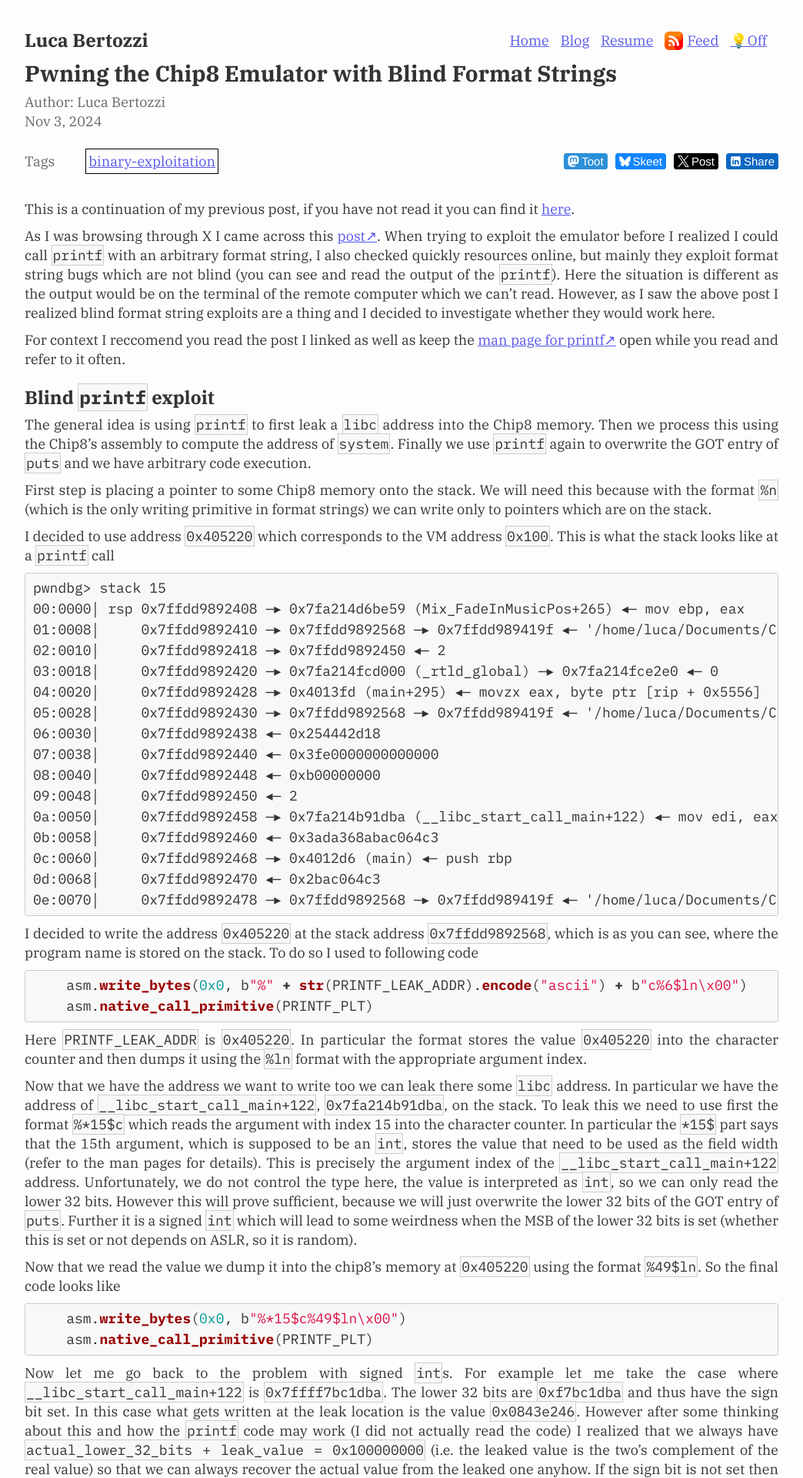
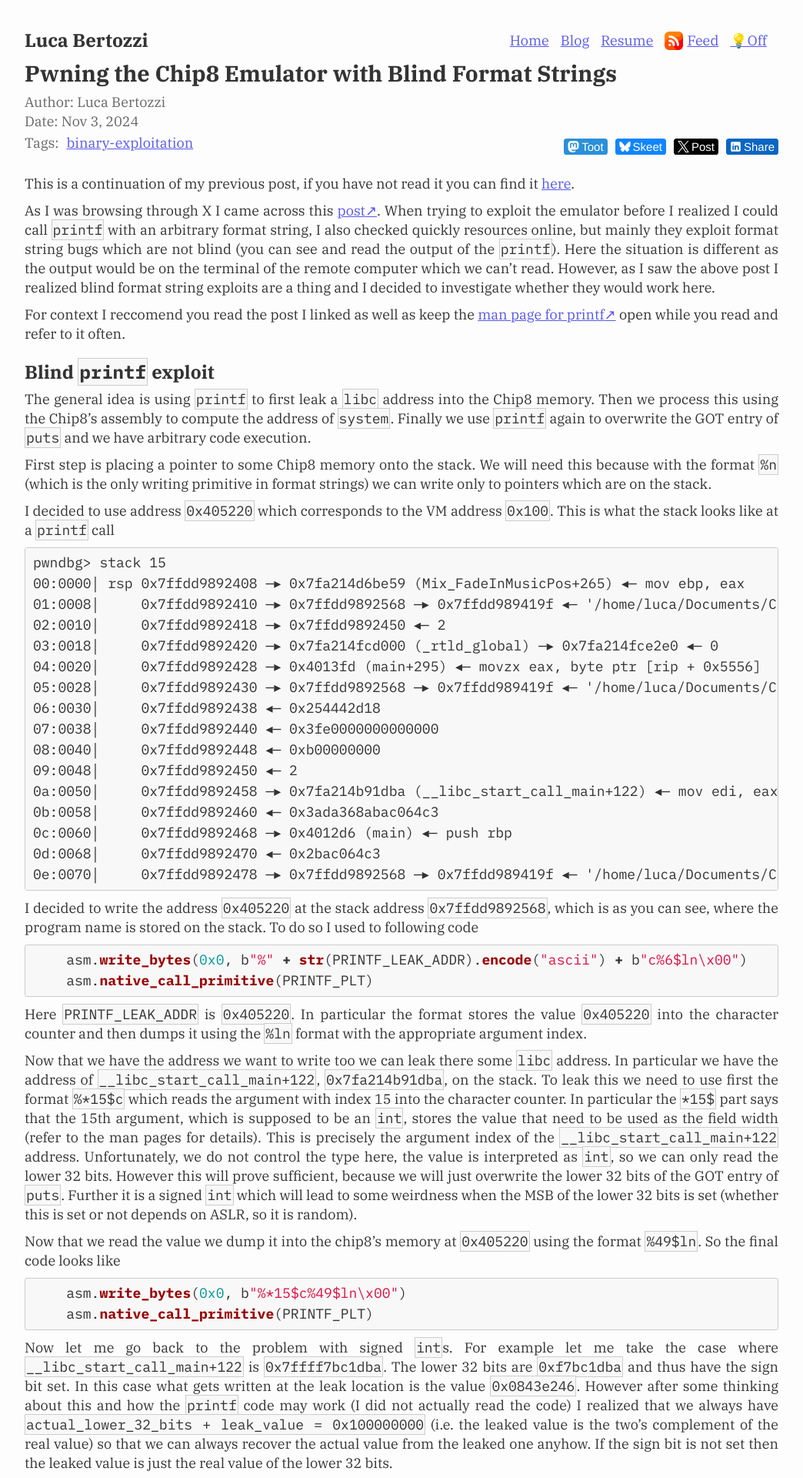
Before and after one commit to lucabtz/lucabtz.github.io, a Jekyll site: the page built from _posts/2024-11-3-pwning-the-chip8-emulator-with-blind-format-strings.md, in a window 1280 px wide. Shown: the top 1920 px of the page at 77% size, without its empty margins (118-1162 px from the left). Built offline with Jekyll 4.4.1, drawn with Linux system fonts in a browser that asks for light colours; nearby versions of some CDN libraries; some of the changed text lies outside the part shown.

Commit message:
feat(style): remove boxes from the site

```diff
--- a/_includes/post_list.html
+++ b/_includes/post_list.html
@@ -3,15 +3,17 @@
     <li class="post-card">
         <div><a href="{{ post.url }}">{{ post.title | escape }}</a></div>
         <div class="post-author">Author: {{ post.author | escape }}</div>
-        <div class="post-date">{{ post.date | date: "%b %-d, %Y" }}</div>
+        <div class="post-date">Date: {{ post.date | date: "%b %-d, %Y" }}</div>
         <div class="post-tags">
-            <div>Tags</div>
+            <div>Tags: </div>
             <ul>
                 {% for tag in post.tags %}
                 <li><a href="/tags#{{ tag | escape }}">{{ tag | escape }}</a></li>
                 {% endfor %}
             </ul>
         </div>
+
+        <div class="post-description">{{ post.description | escape }}</div>
     </li>
     {% endfor %}
 </ul>
--- a/_layouts/post.html
+++ b/_layouts/post.html
@@ -6,10 +6,10 @@ layout: default
     <header>
         <h1 class="post-title">{{ page.title | escape }}</h1>
         <div class="post-author">Author: {{ page.author | escape }}</div>
-        <div class="post-date">{{ page.date | date: "%b %-d, %Y" }}</div>
+        <div class="post-date">Date: {{ page.date | date: "%b %-d, %Y" }}</div>
         <div class="post-bar">
             <div class="post-tags">
-                <div>Tags</div>
+                <div>Tags: </div>
                 <ul>
                     {% for tag in page.tags %}
                     <li><a href="/tags#{{ tag | escape }}">{{ tag | escape }}</a></li>
@@ -95,8 +95,8 @@ layout: default
 <div class="post-nav">
     <div>
         {% if page.previous.url %}
-        <a href="{{ page.previous.url }}">
-            Previous post: {{ page.previous.title | escape }}
+        Previous post: <a href="{{ page.previous.url }}">
+            {{ page.previous.title | escape }}
         </a>
         {% else %}
         Hey this is the first post!
@@ -104,8 +104,8 @@ layout: default
     </div>
     <div>
         {% if page.next.url %}
-        <a href="{{ page.next.url }}">
-            Next post: {{ page.next.title | escape }}
+        Next post: <a href="{{ page.next.url }}">
+            {{ page.next.title | escape }}
         </a>
         {% else %}
         No more recent posts, sorry!
--- a/_sass/general.scss
+++ b/_sass/general.scss
@@ -12,7 +12,6 @@ $bg-color: light-dark(light.$bg-color, dark.$bg-color);
 $text-color: light-dark(light.$text-color, dark.$text-color);
 $light-text-color: light-dark(light.$light-text-color, dark.$light-text-color);
 $link-color: light-dark(light.$link-color, dark.$link-color);
-$box-border-color: light-dark(light.$box-border-color, dark.$box-border-color);
 $code-bg-color: light-dark(light.$code-bg-color, dark.$code-bg-color);
 $code-border-color: light-dark(light.$code-border-color, dark.$code-border-color);
 $scroller-color: light-dark(light.$scroller-color, dark.$scroller-color);
@@ -218,10 +217,14 @@ footer {
 }
 
 .post-card {
-    border: 1px solid $box-border-color;
     list-style-type: none;
-    padding: 10px;
-    margin-bottom: 30px;
+    margin-top: 5px;
+    padding-bottom: 5px;
+    border-bottom: 1px solid $text-color;
+
+    .post-description {
+        margin-top: 5px;
+    }
 }
 
 .card-list {
@@ -233,25 +236,23 @@ footer {
     flex-direction: row;
     align-items: center;
 
+    div {
+        color: $light-text-color;
+    }
+
     ul {
         display: flex;
         flex-direction: row;
         flex-wrap: wrap;
         align-items: center;
-        padding-top: 10px;
-        padding-bottom: 10px;
+        margin: 0;
 
         li {
             list-style-type: none;
             margin-left: 10px;
-            border: 1px solid $box-border-color;
-            padding: 3px;
-            margin-top: 3px;
-            margin-bottom: 3px;
         }
     }
 }
-
 
 .post-title {
     font-size: 29px;
@@ -282,21 +283,15 @@ footer {
     }
 }
 
-.post-tags {
-    div {
-        color: $light-text-color;
-    }
-}
-
 .post-share {
     ul {
         display: flex;
         flex-direction: row;
         flex-wrap: wrap;
         align-items: center;
-        padding-top: 10px;
-        padding-bottom: 10px;
         margin-left: 0px;
+        margin-top: 10px;
+        margin-bottom: 0;
         gap: 10px;
 
         li {
@@ -322,6 +317,10 @@ pre.highlight {
 }
 
 article {
+    header {
+        margin-bottom: 25px;
+    }
+
     p {
         margin-top: $paragraph-spacing;
         margin-bottom: $paragraph-spacing;
@@ -359,7 +358,6 @@ article {
     justify-content: space-between;
 
     div {
-        border: 1px solid $box-border-color;
         padding: 10px;
         width: 49%;
         text-align: center;
@@ -444,7 +442,6 @@ a.share-linkedin {
 
     li {
         padding: 10px;
-        border: 1px solid $box-border-color;
         display: flex;
         flex-direction: row;
         align-items: center;
--- a/_sass/themes/dark.scss
+++ b/_sass/themes/dark.scss
@@ -4,8 +4,6 @@ $text-color: #ececec;
 $light-text-color: #bfbfbf;
 $link-color: rgb(135, 135, 248);
 
-$box-border-color: white;
-
 $code-bg-color: #151515;
 $code-border-color: #575757;
 
--- a/_sass/themes/light.scss
+++ b/_sass/themes/light.scss
@@ -4,8 +4,6 @@ $text-color: #333;
 $light-text-color: #666;
 $link-color: rgb(87, 87, 233);
 
-$box-border-color: black;
-
 $code-bg-color: #f8f8f8;
 $code-border-color: #ccc;
 
```
